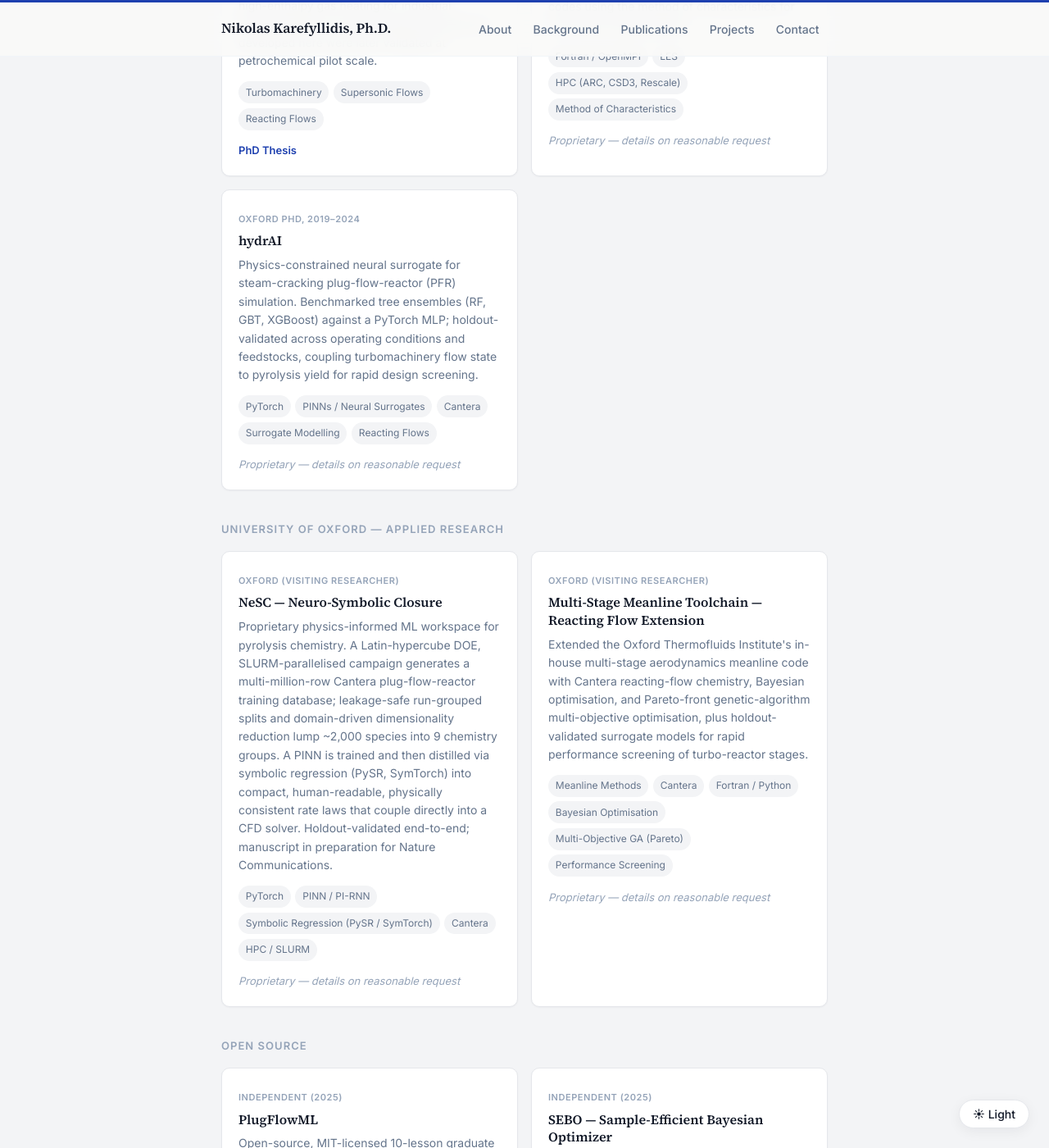
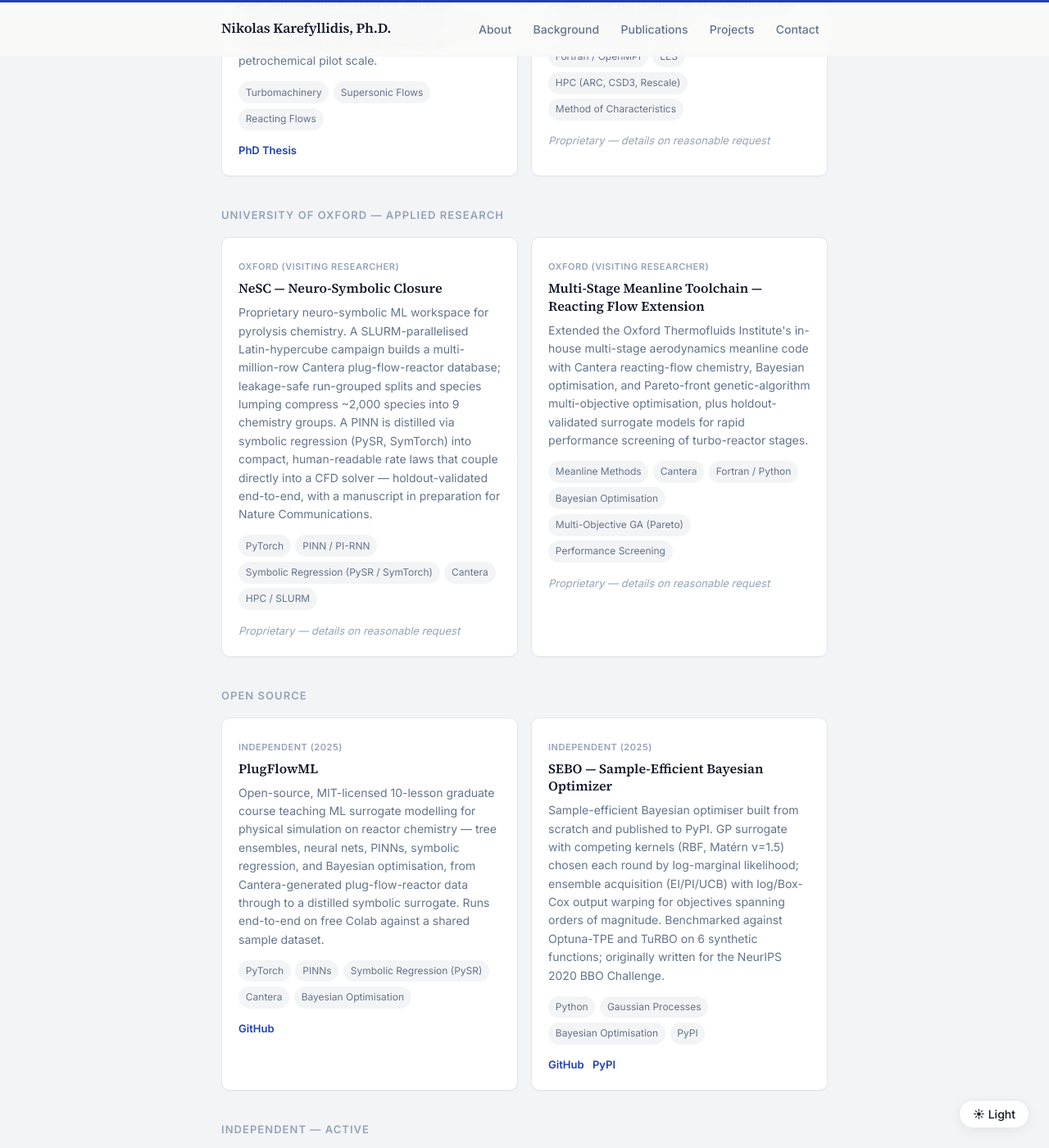
Before and after one commit to karefyllidis/karefyllidis.github.io, a Jekyll site: the page built from index.html, in a window 1280 px wide and 1400 px high, scrolled down 5848 px. Shown: the whole window at 82% size. Built offline with Jekyll 4.4.1, drawn with Linux system fonts in a browser that asks for light colours; some of the changed text lies outside the part shown.

Commit message:
content: refresh projects (remove hydrAI, tighten NeSC/SEBO)

```diff
--- a/_config.yml
+++ b/_config.yml
@@ -22,7 +22,7 @@ social:
 resume_url: ""
 
 skills:
-  - AI for Scientific Discovery
+  - AI-Accelerated Engineering & Simulation
   - Physics-Informed ML
   - Symbolic Regression & Explainable AI
   - Surrogate & Reduced-Order Modelling
--- a/_data/projects.yml
+++ b/_data/projects.yml
@@ -19,22 +19,10 @@
     - HPC (ARC, CSD3, Rescale)
     - Method of Characteristics
 
-- category: phd
-  title: "hydrAI"
-  period: "Oxford PhD, 2019–2024"
-  description: "Physics-constrained neural surrogate for steam-cracking plug-flow-reactor (PFR) simulation. Benchmarked tree ensembles (RF, GBT, XGBoost) against a PyTorch MLP; holdout-validated across operating conditions and feedstocks, coupling turbomachinery flow state to pyrolysis yield for rapid design screening."
-  tags:
-    - PyTorch
-    - PINNs / Neural Surrogates
-    - Cantera
-    - Surrogate Modelling
-    - Reacting Flows
-  proprietary: true
-
 - category: oxford
   title: "NeSC — Neuro-Symbolic Closure"
   period: "Oxford (Visiting Researcher)"
-  description: "Proprietary physics-informed ML workspace for pyrolysis chemistry. A Latin-hypercube DOE, SLURM-parallelised campaign generates a multi-million-row Cantera plug-flow-reactor training database; leakage-safe run-grouped splits and domain-driven dimensionality reduction lump ~2,000 species into 9 chemistry groups. A PINN is trained and then distilled via symbolic regression (PySR, SymTorch) into compact, human-readable, physically consistent rate laws that couple directly into a CFD solver. Holdout-validated end-to-end; manuscript in preparation for Nature Communications."
+  description: "Proprietary neuro-symbolic ML workspace for pyrolysis chemistry. A SLURM-parallelised Latin-hypercube campaign builds a multi-million-row Cantera plug-flow-reactor database; leakage-safe run-grouped splits and species lumping compress ~2,000 species into 9 chemistry groups. A PINN is distilled via symbolic regression (PySR, SymTorch) into compact, human-readable rate laws that couple directly into a CFD solver — holdout-validated end-to-end, with a manuscript in preparation for Nature Communications."
   tags:
     - PyTorch
     - PINN / PI-RNN
@@ -70,7 +58,7 @@
 - category: open_source
   title: "SEBO — Sample-Efficient Bayesian Optimizer"
   period: "Independent (2025)"
-  description: "Bayesian optimizer built from scratch and published to PyPI. GP surrogate with competing kernels (RBF, Matérn ν=1.5) selected each round by log-marginal likelihood; ensemble acquisition (EI, PI, UCB) falls back to the centroid when the three disagree; log/Box-Cox output warping for objectives spanning orders of magnitude. Benchmarked against Optuna-TPE and TuRBO on 6 synthetic functions; originally written for the NeurIPS 2020 BBO Challenge."
+  description: "Sample-efficient Bayesian optimiser built from scratch and published to PyPI. GP surrogate with competing kernels (RBF, Matérn ν=1.5) chosen each round by log-marginal likelihood; ensemble acquisition (EI/PI/UCB) with log/Box-Cox output warping for objectives spanning orders of magnitude. Benchmarked against Optuna-TPE and TuRBO on 6 synthetic functions; originally written for the NeurIPS 2020 BBO Challenge."
   tags:
     - Python
     - Gaussian Processes
```
